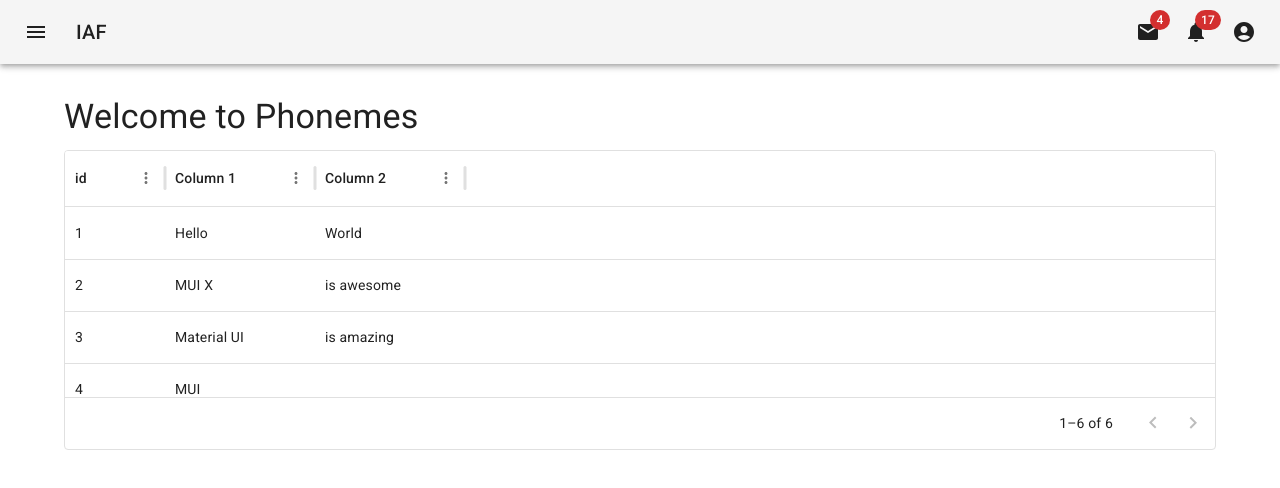
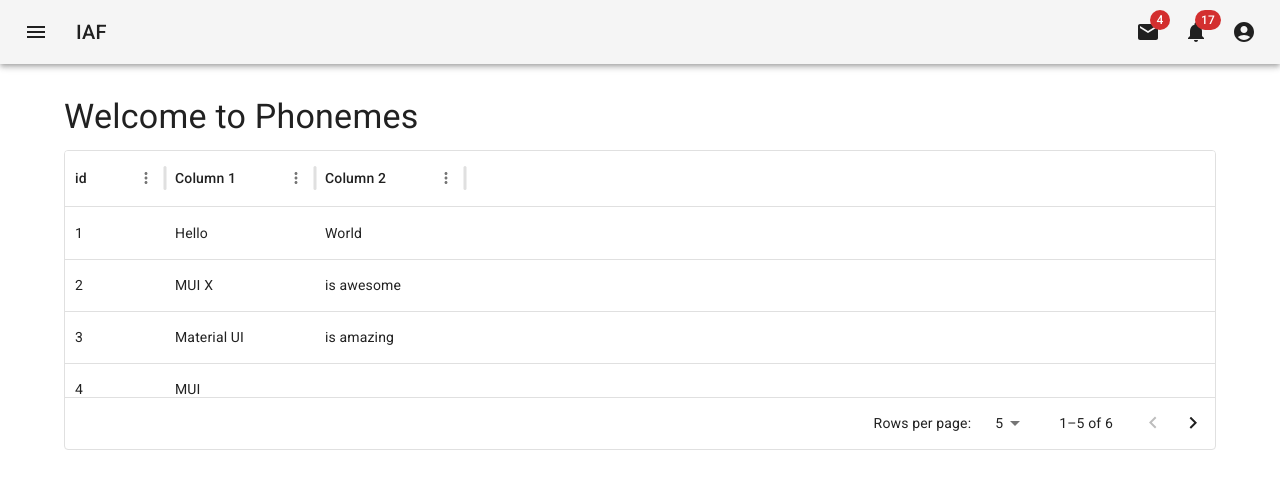
Before and after one commit to fonoiaf/fonoiaf-front, a Next.js app: page /painel/fonemas in a window 1280 px wide. Shown: the top 488 px of the page. Built offline with nearby package versions, Linux system fonts and the light colour scheme.

Commit message:
Fix pageSizeOption from Table

```diff
--- a/components/Table/index.tsx
+++ b/components/Table/index.tsx
@@ -1,26 +1,39 @@
 'use client'
 
-import { DataGrid, GridColDef, GridRowsProp } from "@mui/x-data-grid";
+import { DataGrid, GridColDef, GridRowsProp } from '@mui/x-data-grid'
 
 const rows: GridRowsProp = [
-  { id: 1, col1: "Hello", col2: "World" },
-  { id: 2, col1: "MUI X", col2: "is awesome" },
-  { id: 3, col1: "Material UI", col2: "is amazing" },
-  { id: 4, col1: "MUI", col2: "" },
-  { id: 5, col1: "Joy UI", col2: "is awesome" },
-  { id: 6, col1: "MUI Base", col2: "is amazing" }
-];
+    { id: 1, col1: 'Hello', col2: 'World' },
+    { id: 2, col1: 'MUI X', col2: 'is awesome' },
+    { id: 3, col1: 'Material UI', col2: 'is amazing' },
+    { id: 4, col1: 'MUI', col2: '' },
+    { id: 5, col1: 'Joy UI', col2: 'is awesome' },
+    { id: 6, col1: 'MUI Base', col2: 'is amazing' },
+]
 
 const columns: GridColDef[] = [
-  { field: "id", hideable: true },
-  { field: "col1", headerName: "Column 1", width: 150 },
-  { field: "col2", headerName: "Column 2", width: 150 }
-];
+    { field: 'id', hideable: true },
+    { field: 'col1', headerName: 'Column 1', width: 150 },
+    { field: 'col2', headerName: 'Column 2', width: 150 },
+]
 
 export default function Table() {
-  return (
-    <div style={{ height: 300, width: "100%" }}>
-      <DataGrid rows={rows} columns={columns} pageSizeOptions={[5, 10, 20, 30]} />
-    </div>
-  );
+  // const { data } = useDemoData({
+  //   dataSet: 'Commodity',
+  //   rowLength: 100,
+  //   maxColumns: 6,
+  // });
+
+    return (
+        <div style={{ height: 300, width: '100%' }}>
+            <DataGrid
+                rows={rows}
+                columns={columns}
+                initialState={{
+                    pagination: { paginationModel: { pageSize: 5 } },
+                }}
+                pageSizeOptions={[5, 10, 20, 30]}
+            />
+        </div>
+    )
 }
```
